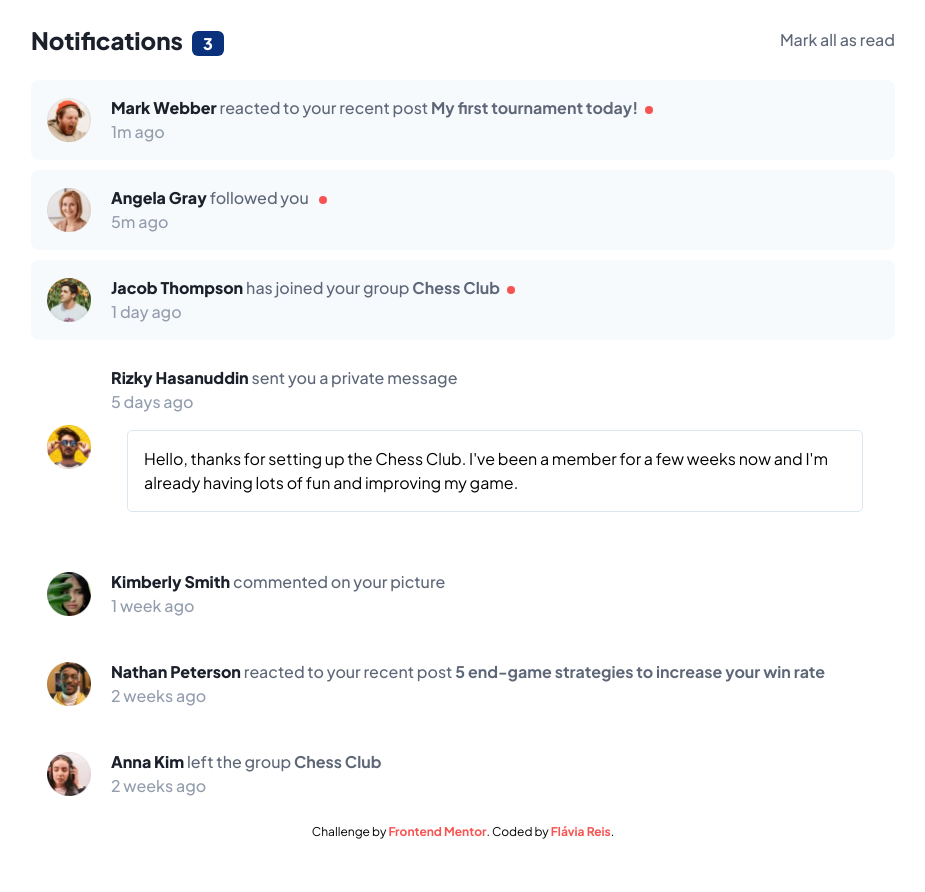
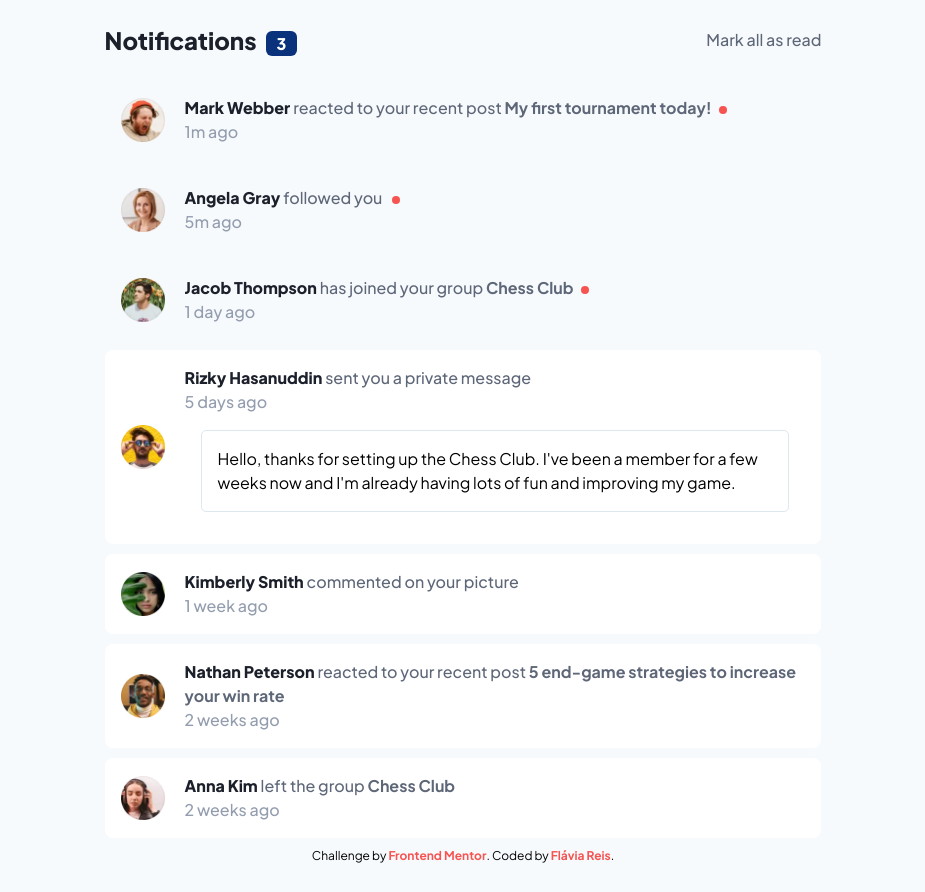
Before and after one commit to flaviare1s/notifications-page, a React (Vite) app: page / in a window 1280 px wide. Shown: the whole page, without its empty margins (177-1102 px from the left). Before the commit the page ends 868 px from the top, so only its background shows below. Built offline with nearby package versions, Linux system fonts and the light colour scheme.

Commit message:
Update App.jsx

```diff
--- a/src/App.jsx
+++ b/src/App.jsx
@@ -79,10 +79,12 @@ export function App() {
   }
 
   return (
-    <div className="font-Jakarta flex flex-col justify-center items-center m-auto w-full px-4 md:w-[80%] lg:w-[70%] pt-6 pb-7">
-      <Header count={count} markAllAsRead={markAllAsRead}/>
-      <Notifications notifications={notifications} setCount={setCount} />
-      <Footer />
+    <div className="font-Jakarta flex flex-col justify-center items-center m-auto w-full px-4 pt-6 pb-7 bg-very_light_grayish_blue">
+      <div className="flex flex-col justify-center items-center m-auto w-full px-4 md:w-[80%] lg:w-[60%]">
+        <Header count={count} markAllAsRead={markAllAsRead}/>
+        <Notifications notifications={notifications} setCount={setCount} />
+        <Footer />
+      </div>
     </div>
   )
 }
```
